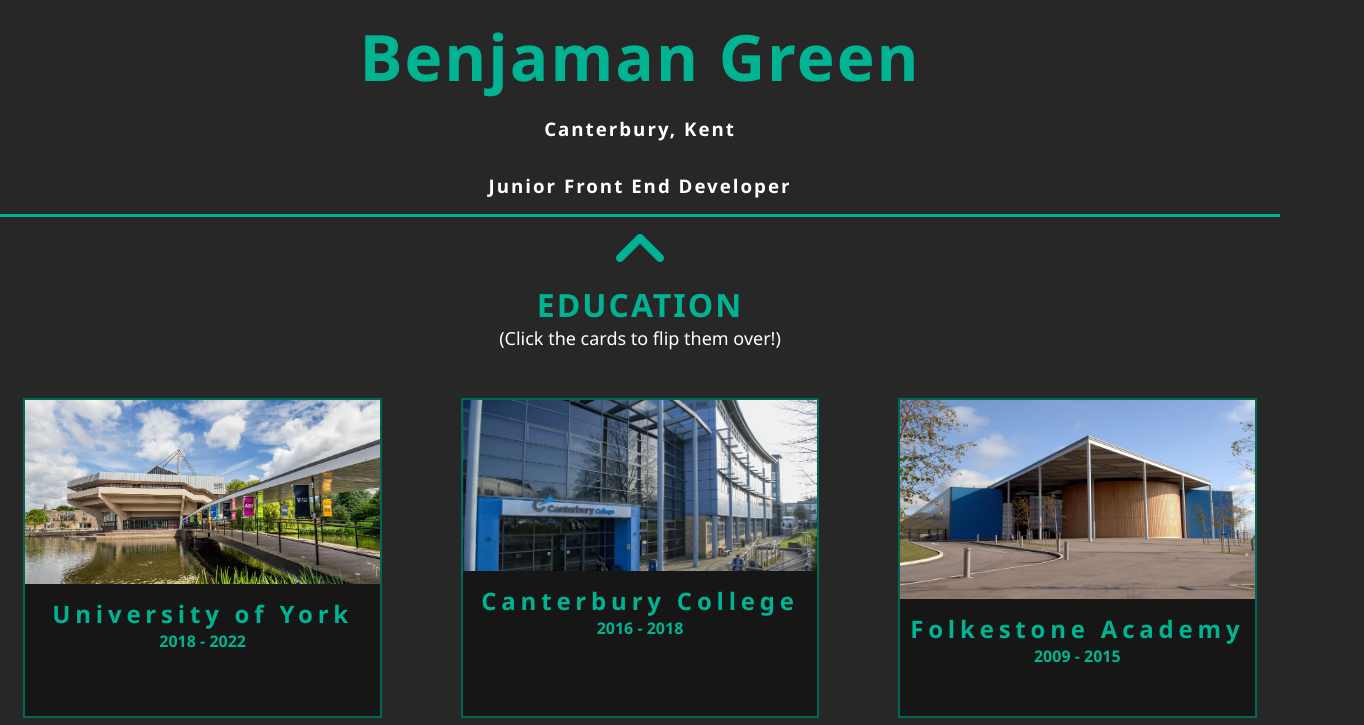
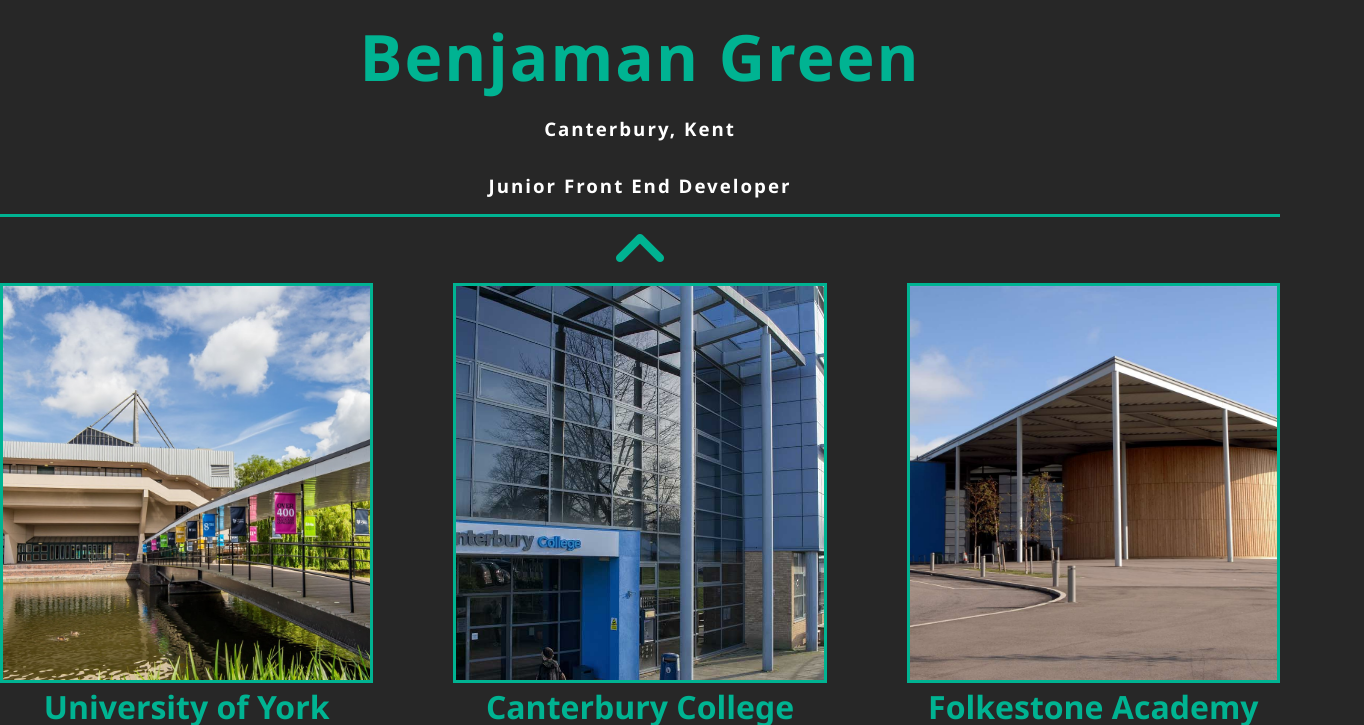
Before and after one commit to Burakkuboido/SASS_Portfolio_V2, a plain HTML site: page dist/index.html in a window 1280 px wide. Shown: the part 172-897 px from the top of the page, 1364 px wide, since content can reach past the window. Drawn offline with Linux system fonts and the light colour scheme.

Commit message:
Education Cards Fixed

```diff
--- a/dist/index.html
+++ b/dist/index.html
@@ -37,50 +37,42 @@
             </p>
         </div>
 
-        <section>
-            <h1 class="letter-spacing">EDUCATION</h1>
-            <p class="aligned">(Click the cards to flip them over!)</p>
-            <div class="education">
-                <div class="education__cards">
-                    <div class="card__face card__face--front">
+        <section class="cards">
+            <div class="flip-card">
+                <div class="flip-card-inner">
+                    <div class="flip-card-front">
                         <img src="../dist/img/University_Of_York.jpeg" alt="University of York">
                         <h1>University of York</h1>
                         <h5>2018 - 2022</h5>
                     </div>
-                    <div class="education__overlay"></div>
-                    <div class="card__face card__face--back">
-                        <h1>Qualifications:</h1>
-                        <ul class="centered">
-                            <li>Bsc Interactive Media: 2:2</li>
-                        </ul>
+                    <div class="flip-card-back">
+                        <h1>Qualifications</h1>
+                        <p>Bsc Interactive Media: 2:2</p>
                     </div>
                 </div>
-
-
-                <div class="education__cards">
-                    <div class="card__face card__face--front">
+            </div>
+            <div class="flip-card">
+                <div class="flip-card-inner">
+                    <div class="flip-card-front">
                         <img src="../dist/img/Canterbury_College.jpg" alt="Canterbury College">
                         <h1>Canterbury College</h1>
                         <h5>2016 - 2018</h5>
                     </div>
-                    <div class="education__overlay"></div>
-                    <div class="card__face card__face--back">
-                        <h1>Qualifications:</h1>
-                        <ul class="centered">
-                            <li>Games Development: Merit</li>
-                        </ul>
+                    <div class="flip-card-back">
+                        <h1>Qualifications</h1>
+                        <p>Games Development: Merit</p>
                     </div>
                 </div>
-
-                <div class="education__cards">
-                    <div class="card__face card__face--front">
+            </div>
+            <div class="flip-card">
+                <div class="flip-card-inner">
+                    <div class="flip-card-front">
                         <img src="../dist/img/Folkestone_Academy.jpg" alt="Folkestone Academy Secondary School">
                         <h1>Folkestone Academy</h1>
                         <h5>2009 - 2015</h5>
                     </div>
-                    <div class="education__overlay"></div>
-                    <div class="card__face card__face--back">
-                        <h1>Qualifications:</h1>
+                    <div class="flip-card-back">
+                        <h1>Qualifications</h1>
                         <ul class="centered">
                             <li>Maths: B</li>
                             <li>English: B</li>
--- a/scss/_home.scss
+++ b/scss/_home.scss
@@ -114,96 +114,66 @@
 
 }
 
-.education {
-    padding-top: 1rem;
-    padding-bottom: 2rem;
+.cards {
+    display: flex;
+    justify-content: center;
+    align-items: center;
+    flex-direction: row;
+    gap: 5rem;
+    padding-bottom: 8rem;
+    border-bottom: 5px solid $secondary-color;
+}
+
+.flip-card {
+    background-color: transparent;
+    width: 400px;
+    height: 400px;
+    perspective: 1000px;
+  }
+
+.flip-card-inner {
+    position: relative;
     width: 100%;
     height: 100%;
-    perspective: 1500px;
-    border-bottom: 3px solid $secondary-color;
+    text-align: center;
+    transition: transform 0.6s;
+    transform-style: preserve-3d;
+    border: 3px solid $secondary-color;
+  }
 
+.flip-card:hover .flip-card-inner {
+  transform: rotateY(180deg);
+}
 
+.flip-card-front, .flip-card-back {
+    position: absolute;
+    width: 100%;
+    height: 100%;
+    -webkit-backface-visibility: hidden;
+    backface-visibility: hidden;
+}
 
-    &__cards {
-        width: 65vw;
-        height: 40vh;
-        margin: 2rem auto 0 auto;
-        border: 2px solid #016855;
-        background: rgb(22, 22, 22);
-        position: relative;
-        cursor: pointer;
-        transform-style: preserve-3d;
-        transform-origin: center right;
-        transition: transform 1s;
+.flip-card-front {
+    background-color: #bbb;
+    color: black;
 
-
-        h1 {
-            padding-top: 0.5rem;
-            color: $secondary-color;
-            letter-spacing: 0.3rem;
-        }
-
-        h5 {
-            color: $secondary-color;
-            text-align: center;
-            font-size: 16px;
-        }
-
+    h5 {
+        color: white;
+        padding-top: 0.5rem;
     }
 
-
-    .card__face {
-        img {
-            height: 100%;
-            width: 100%;
-            object-fit: contain;
-        }
-    }
-
-    .card__face--front {
-        h1 {
-            font-size: 24px;
-        }
-    }
-
-    &__overlay {
-        position: absolute;
-        top: 0;
-        bottom: 0;
-        left: 0;
-        right: 0;
+    img {
         height: 100%;
         width: 100%;
-        opacity: 0;
-        transition: .5s ease;
-        background-color: $secondary-color;
-
-    }
-
-    &__overlay:hover {
-        opacity: 0.3;
+        object-fit: cover;
     }
 }
 
-.is-flipped {
-    transform: translateX(-100%) rotateY(-180deg);
+.flip-card-back {
+    background-color: $primary-color;
+    color: white;
+    transform: rotateY(180deg);
 }
-
-.card__face {
-    position: absolute;
-    backface-visibility: hidden;
-
-}
-
-
-
-.card__face--back {
-    transform: rotateY(180deg) translateX(-100%);
-
-    h1 {
-        font-size: 22px;
-    }
-  }
 
 .centered {
     list-style-type: none;
--- a/scss/_responsive.scss
+++ b/scss/_responsive.scss
@@ -24,11 +24,17 @@
 
 @include media-lg {
     .projects {
+        &__info {
+            margin: auto;
+            border-bottom: 0;
+        }
+
         &__items {
             grid-template-columns: 1fr 1fr 1fr;
             width: 80%;
 
             &__bio {
+                margin: auto;
                 h2 {
                     font-size: 2rem;
                 }
```
Also changed, not shown: dist/css/main.css, 1 other file.
